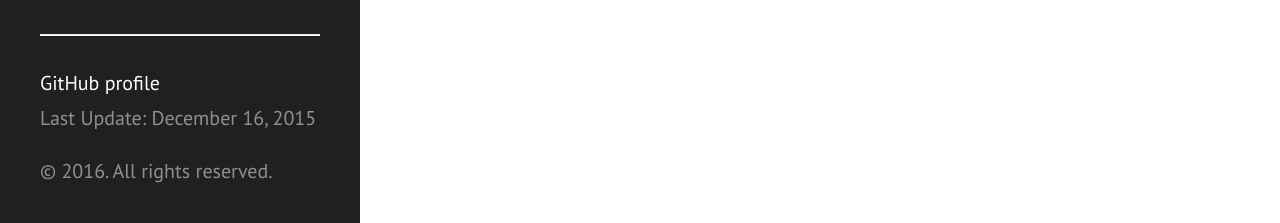
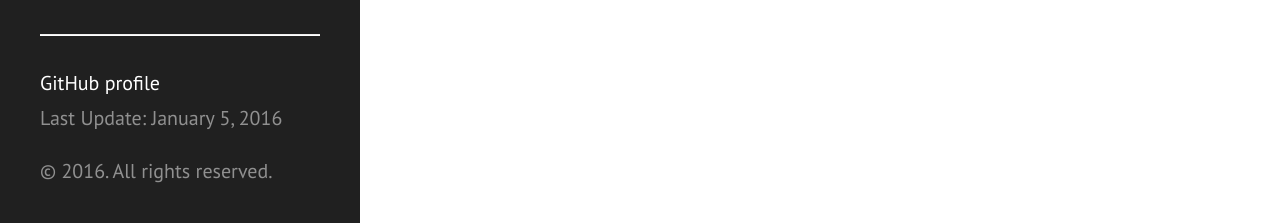
Before and after one commit to ripark/ripark.github.io, a Jekyll site: the page built from index.html, in a window 1280 px wide. Shown: the part 674-897 px from the top of the page. Built offline with Jekyll 4.4.1, drawn with Linux system fonts in a browser that asks for light colours; Markdown is read by kramdown in place of the engine named in the settings; the list of posts is cut into pages by our own code.

Commit message:
date update

```diff
--- a/_config.yml
+++ b/_config.yml
@@ -21,7 +21,7 @@ paginate:         5
 
 # Custom vars
 version:          0.0.0
-lastupdate:       'December 16, 2015'
+lastupdate:       'January 5, 2016'
 github_username:  'ripark'
 twitter_username: 'drripark'
 
```
